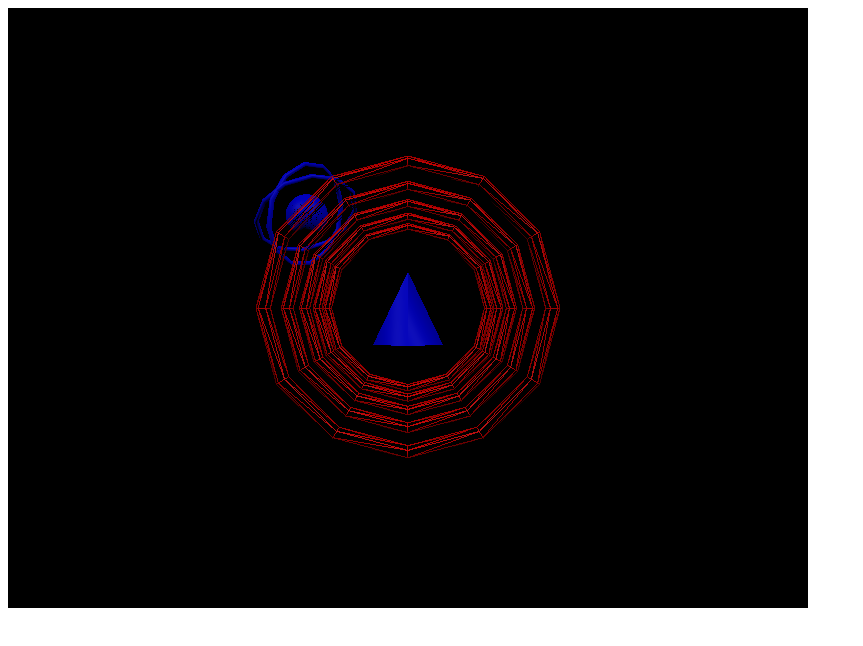
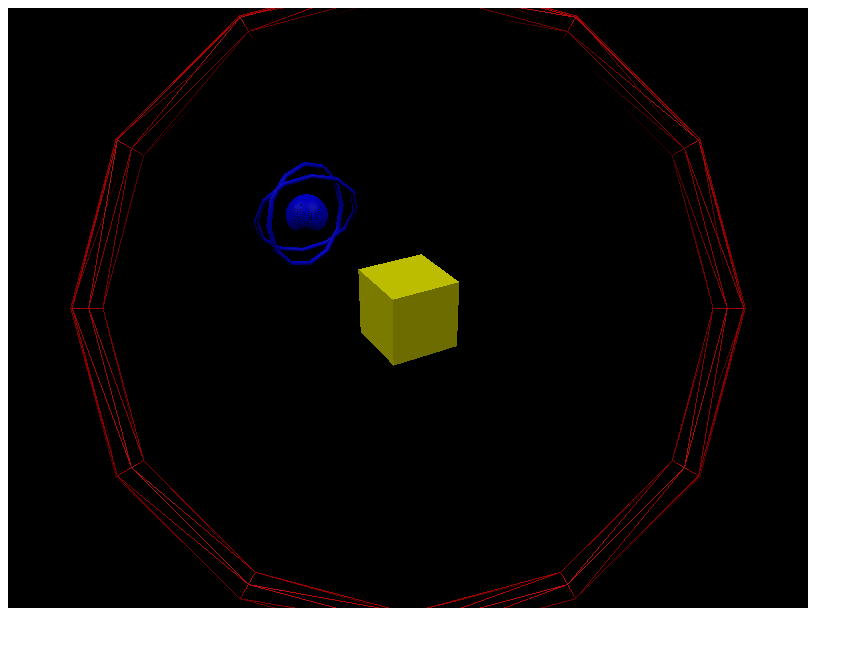
Before and after one commit to Yuki-137/CG_report2, a plain HTML site: page index.html in a window 1280 px wide. Shown: the whole page, without its empty margins (0-863 px from the left). Drawn offline with nearby package versions, Linux system fonts and the light colour scheme; animation ran at ten frames a second.

Commit message:
Update index.html

```diff
--- a/index.html
+++ b/index.html
@@ -51,23 +51,23 @@
 
     //移動するドーナツ1～5
     var torus_move1 = new THREE.Mesh( t_move, tM2 );
-    torus_move1.position.set( 0, 0, -10);
+    torus_move1.position.set( 0, 0, -4);
     //scene.add( torus_move1 );
 
     var torus_move2 = new THREE.Mesh( t_move, tM2 );
-    torus_move2.position.set( 0, 0, -12);
+    torus_move2.position.set( 0, 0, 0);
     //scene.add( torus_move2 );
 
     var torus_move3 = new THREE.Mesh( t_move, tM2 );
-    torus_move3.position.set( 0, 0, -14);
+    torus_move3.position.set( 0, 0, 4);
     //scene.add( torus_move3 );
 
     var torus_move4 = new THREE.Mesh( t_move, tM2 );
-    torus_move4.position.set( 0, 0, -16);
+    torus_move4.position.set( 0, 0, 8);
     //scene.add( torus_move4 );
 
     var torus_move5 = new THREE.Mesh( t_move, tM2 );
-    torus_move5.position.set( 0, 0, -18);
+    torus_move5.position.set( 0, 0, 12);
     //scene.add( torus_move5 );
 
 
@@ -81,16 +81,20 @@
     //scene.add( sphere );
 
 
-    //ブロック
-    var coneGeometry = new THREE.ConeGeometry(0.5,1,5);
-    var coneMaterial = new THREE. MeshPhongMaterial( {color: 0x0000ff} );
+    //中央の箱
+    var geometry = new THREE.BoxGeometry(1, 1, 1);
+    var material = new THREE.MeshPhongMaterial({ color: 0xffff00 });
 
-    var cone = new THREE.Mesh( coneGeometry, coneMaterial );
-    cone.position.set( 0, 0, -10 );
-    scene.add(cone);
+    var box1 = new THREE.Mesh(geometry, material);
+    box1.position.set( 0, 0, -10 );
+    scene.add(box1);
+
+    /*var cone2 = new THREE.Mesh( coneGeometry, coneMaterial );
+    cone2.position.set( 0, 0, -10 );
+    scene.add(cone2);*/
 
 
-     //グループ
+    //グループ
     const Group1 = new THREE.Group()
     Group1.add(torus1);
     Group1.add(torus2);
@@ -127,16 +131,20 @@
 
       // 箱を回転させる
       torus1.rotation.x += 0.01;
-      //torus1.rotation.y += 0.01;
 
-      //torus2.rotation.x += 0.01;
       torus2.rotation.y += 0.01;
 
       sphere.rotation.x += 0.01;
-      //sphere.rotation.y -= 0.01;
+
+      box1.rotation.x += 0.01;
+      box1.rotation.y += 0.01;
 
       Group1.rotation.x += 0.008;
       Group1.rotation.y += 0.008;
+
+      Group2.position.z -=0.01;
+
+
 
 
 
```
